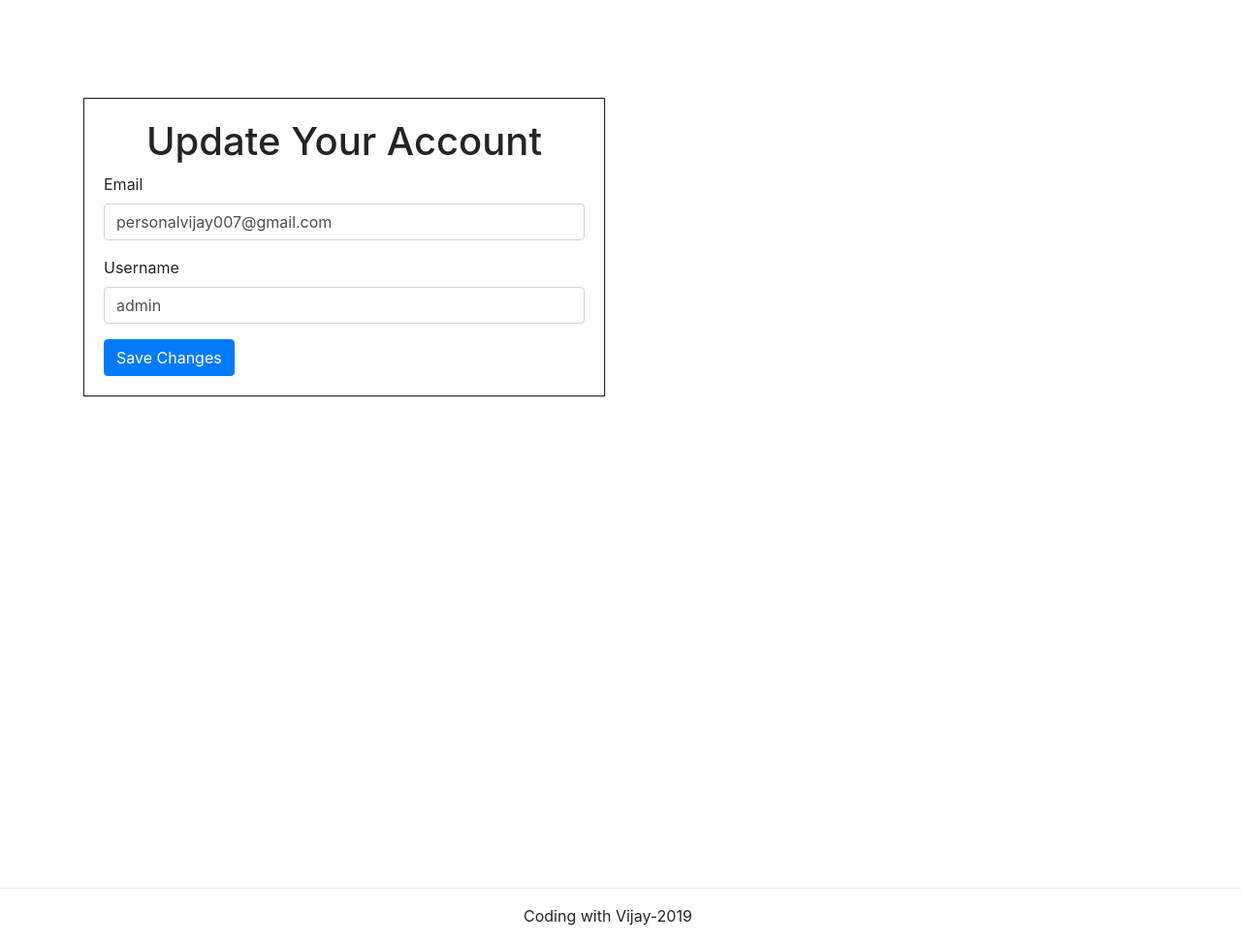
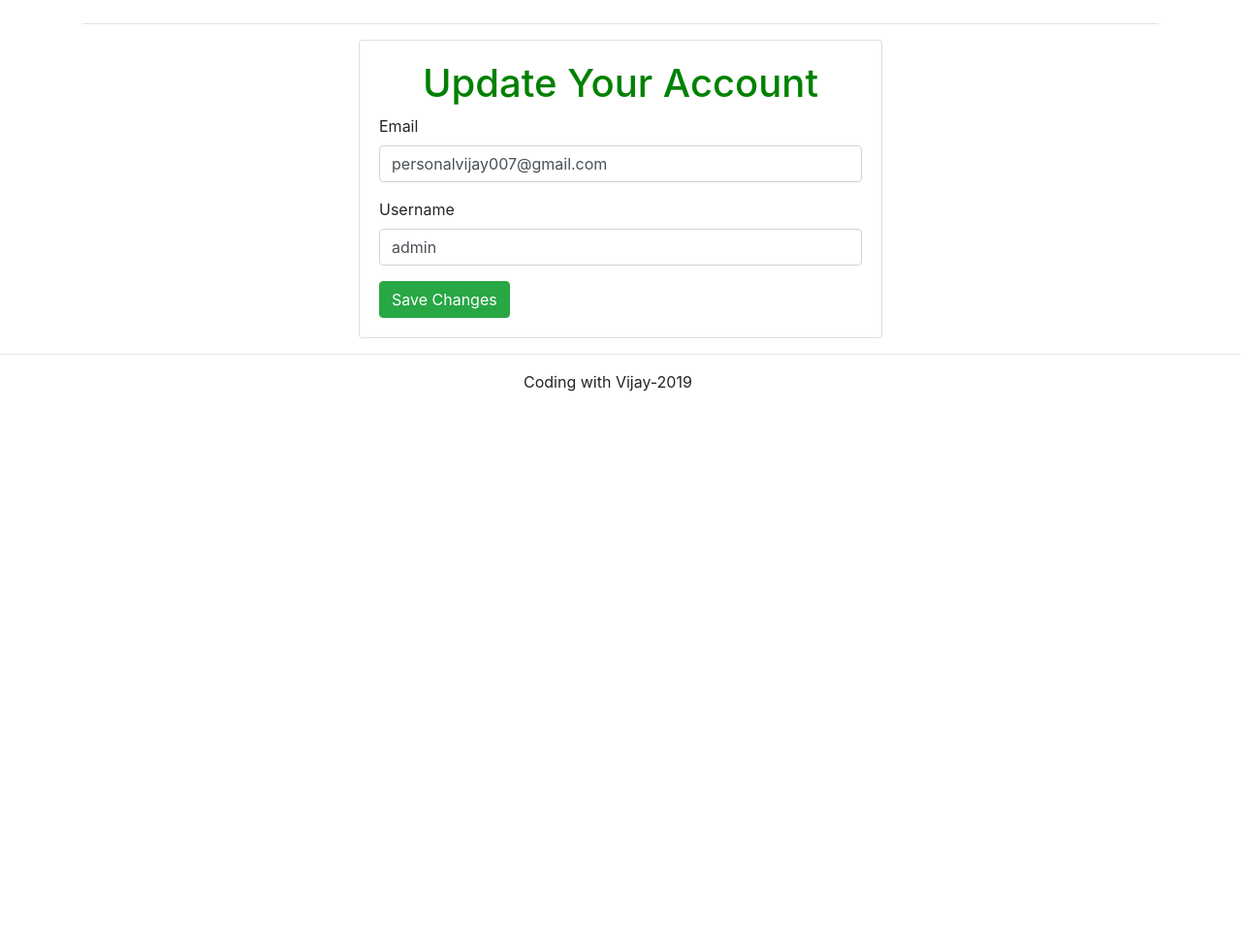
Before and after one commit to vijaykanth1729/Django-Customizing-User-Model, a Django app: page /account/ in a window 1280 px wide. Shown: the part 77-1050 px from the top of the page at 97% size. After the commit the page ends 481 px from the top, so only its background shows below. Run offline with Django 3.2, Linux system fonts and the light colour scheme; a user stored in the database is signed in; some libraries are stand-ins or nearby versions.

Commit message:
updated look and feel of website

```diff
--- a/account/templates/account/account.html
+++ b/account/templates/account/account.html
@@ -2,19 +2,17 @@
 {% load crispy_forms_tags %}
 
 {% block content %}
-<div class="container" style="margin-top: 100px">
-    <div class="row">
+<div class="row justify-content-center">
     <div class="col-6">
         <div class="card">
-                <div class="card-body" style="border: 1px solid;">
-                    <center><h1>Update Your Account</h1></center>
+            <div class="card-body">
+                <center><h1 style="color:green">Update Your Account</h1></center>
                 <form method="post" novalidate>
                     {% csrf_token %}
                     {{ account_form|crispy }}
-                        <button class="btn btn-primary" type="submit">Save Changes</button>
+                    <button class="btn btn-success" type="submit">Save Changes</button>
                 </form>
 
-                </div>
             </div>
         </div>
     </div>
--- a/blog/templates/blog/base.html
+++ b/blog/templates/blog/base.html
@@ -40,7 +40,7 @@
 
 
 
-<nav class="navbar navbar-expand-lg navbar-dark bg-info">
+<nav class="navbar navbar-expand-lg navbar-dark bg-info mb-4">
     <div class="container">
         <a class="navbar-brand" href="{% url 'home' %}"><img src="{% static 'blog/images/animated.jpg' %}" width="50px"
                                                              height="50px"></a>
@@ -101,7 +101,8 @@
 </nav>
 
 
-<div class="main">
+<div class="container">
+<hr/>
     {% block content %}
 
     {% endblock %}
```
Also changed, not shown: account/templates/account/login.html (+3 -5 lines), account/templates/account/register.html (+5 -5 lines), blog/templates/blog/contact.html (+3 -5 lines). Lines whose indentation alone changed are shown as unchanged.
